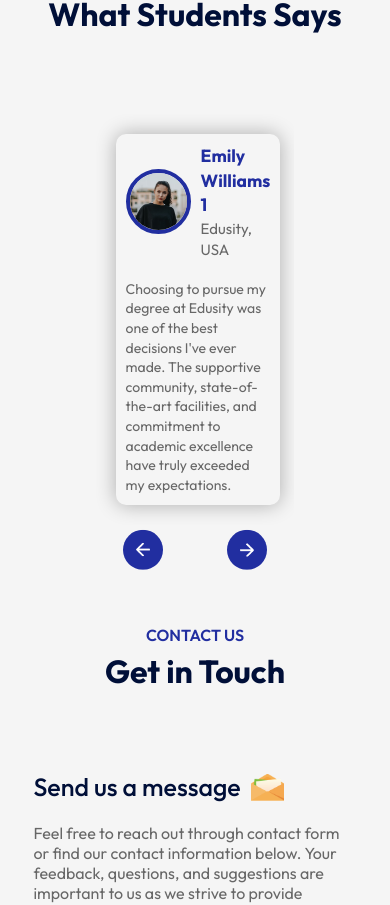
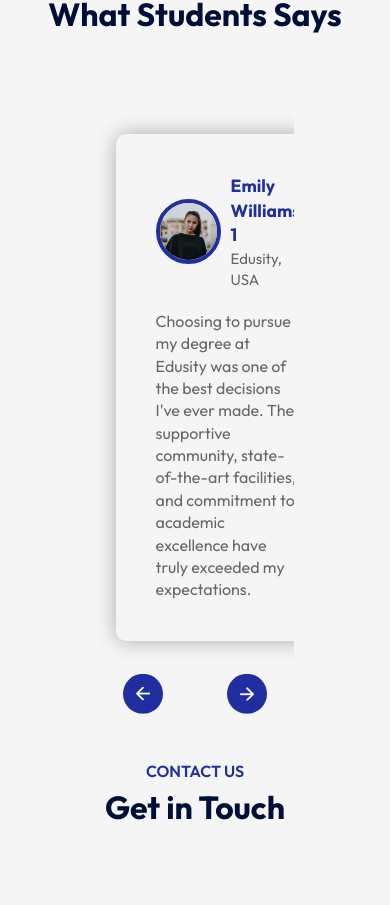
Before and after one commit to anilkumar-frontend/Edusicy, a React (Vite) app: page / in a window 390 px wide. Shown: the part 5268-6173 px from the top of the page. Built offline with nearby package versions, Linux system fonts and the light colour scheme.

Commit message:
Update Testimonial.css

```diff
--- a/src/Components/Testimonial/Testimonial.css
+++ b/src/Components/Testimonial/Testimonial.css
@@ -84,9 +84,3 @@
     .slider ul{
         width: 400%;
     }
-    .slide{
-        padding: 10px;
-    }
-    .slide p{
-        font-size: 14px;
-    }
```
